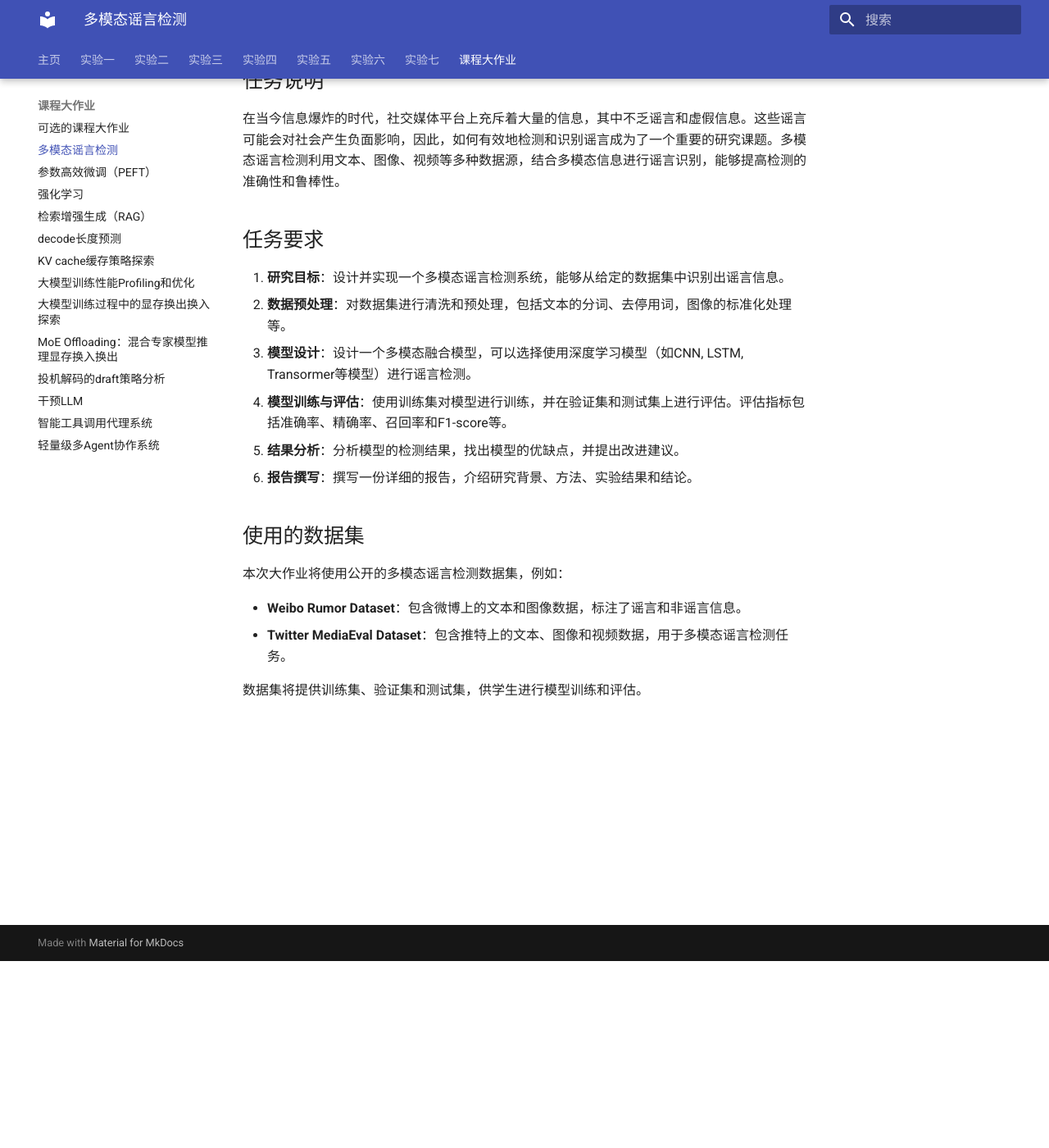
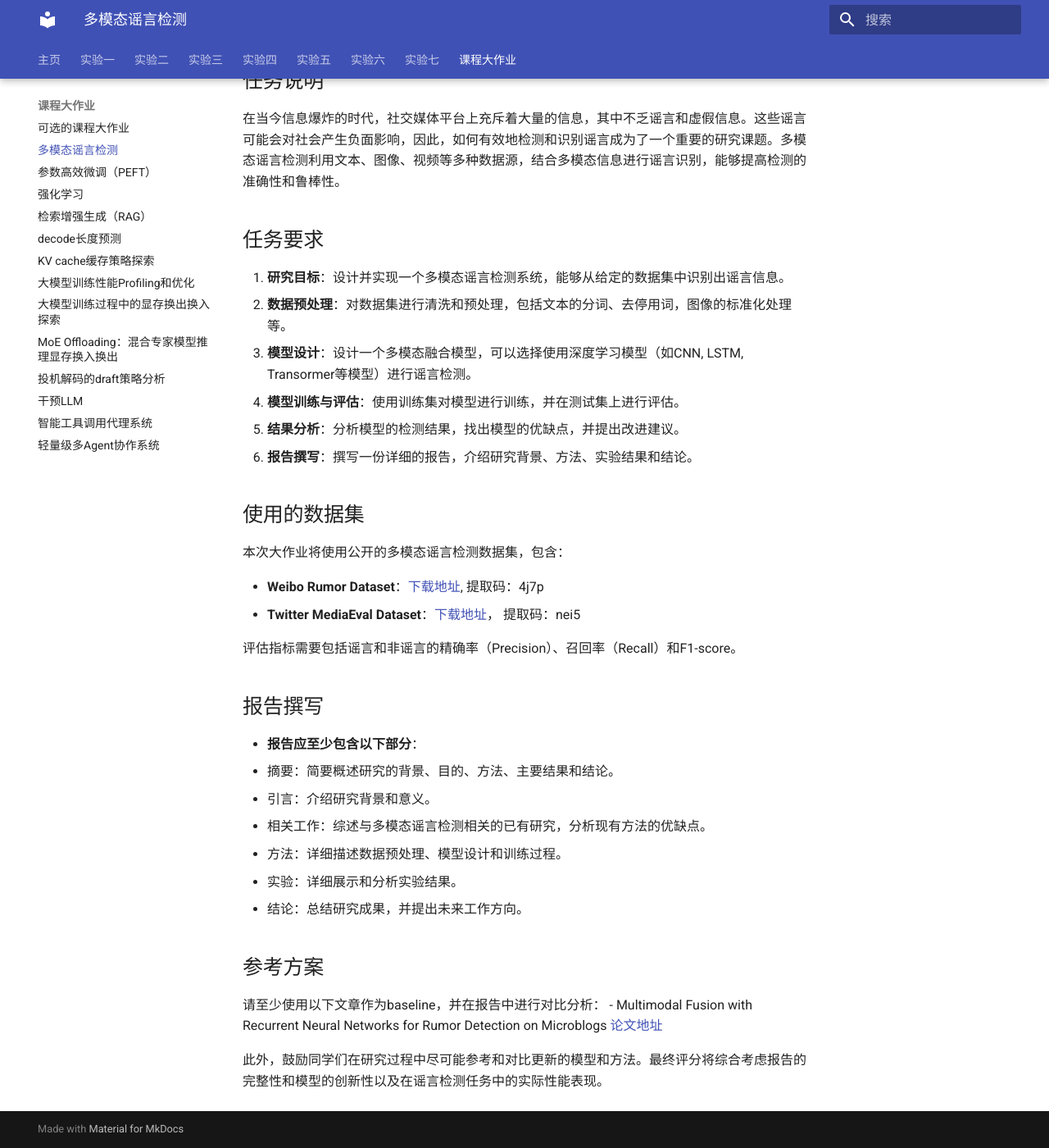
Before and after one commit to zhiweinju/nju-dl-lab-2025spring, an MkDocs documentation site: the page built from docs/final/projects/NJUProject_MultimodalRumorDetection.md, in a window 1280 px wide and 1400 px high, scrolled down 228 px. Shown: the whole window at 82% size. Built offline with MkDocs 1.6.1 and Material for MkDocs 9.7.7, drawn with Linux system fonts in a browser that asks for light colours; a style sheet for code colours, icons or effects is not loaded.

Commit message:
Update NJUProject_MultimodalRumorDetection.md

```diff
--- a/docs/final/projects/NJUProject_MultimodalRumorDetection.md
+++ b/docs/final/projects/NJUProject_MultimodalRumorDetection.md
@@ -9,14 +9,29 @@
 1. **研究目标**：设计并实现一个多模态谣言检测系统，能够从给定的数据集中识别出谣言信息。
 2. **数据预处理**：对数据集进行清洗和预处理，包括文本的分词、去停用词，图像的标准化处理等。
 3. **模型设计**：设计一个多模态融合模型，可以选择使用深度学习模型（如CNN, LSTM, Transormer等模型）进行谣言检测。
-4. **模型训练与评估**：使用训练集对模型进行训练，并在验证集和测试集上进行评估。评估指标包括准确率、精确率、召回率和F1-score等。
+4. **模型训练与评估**：使用训练集对模型进行训练，并在测试集上进行评估。
 6. **结果分析**：分析模型的检测结果，找出模型的优缺点，并提出改进建议。
 7. **报告撰写**：撰写一份详细的报告，介绍研究背景、方法、实验结果和结论。
 
 ## 使用的数据集
-本次大作业将使用公开的多模态谣言检测数据集，例如：
+本次大作业将使用公开的多模态谣言检测数据集，包含：
 
-- **Weibo Rumor Dataset**：包含微博上的文本和图像数据，标注了谣言和非谣言信息。
-- **Twitter MediaEval Dataset**：包含推特上的文本、图像和视频数据，用于多模态谣言检测任务。
+- **Weibo Rumor Dataset**：[下载地址](https://pan.baidu.com/s/1S0OxCWRvXsP2cOWdDt_BRg), 提取码：4j7p
+- **Twitter MediaEval Dataset**：[下载地址](https://pan.baidu.com/s/1t_J-Y7XntQN1nMMr7q93Ew)， 提取码：nei5
 
-数据集将提供训练集、验证集和测试集，供学生进行模型训练和评估。
+评估指标需要包括谣言和非谣言的精确率（Precision）、召回率（Recall）和F1-score。
+
+## 报告撰写
+- **报告应至少包含以下部分**：
+  - 摘要：简要概述研究的背景、目的、方法、主要结果和结论。
+  - 引言：介绍研究背景和意义。
+  - 相关工作：综述与多模态谣言检测相关的已有研究，分析现有方法的优缺点。
+  - 方法：详细描述数据预处理、模型设计和训练过程。
+  - 实验：详细展示和分析实验结果。
+  - 结论：总结研究成果，并提出未来工作方向。
+
+## 参考方案
+请至少使用以下文章作为baseline，并在报告中进行对比分析：
+   - Multimodal Fusion with Recurrent Neural Networks for Rumor Detection on Microblogs [论文地址](https://dl.acm.org/doi/10.1145/3123266.3123454)
+
+此外，鼓励同学们在研究过程中尽可能参考和对比更新的模型和方法。最终评分将综合考虑报告的完整性和模型的创新性以及在谣言检测任务中的实际性能表现。
```
